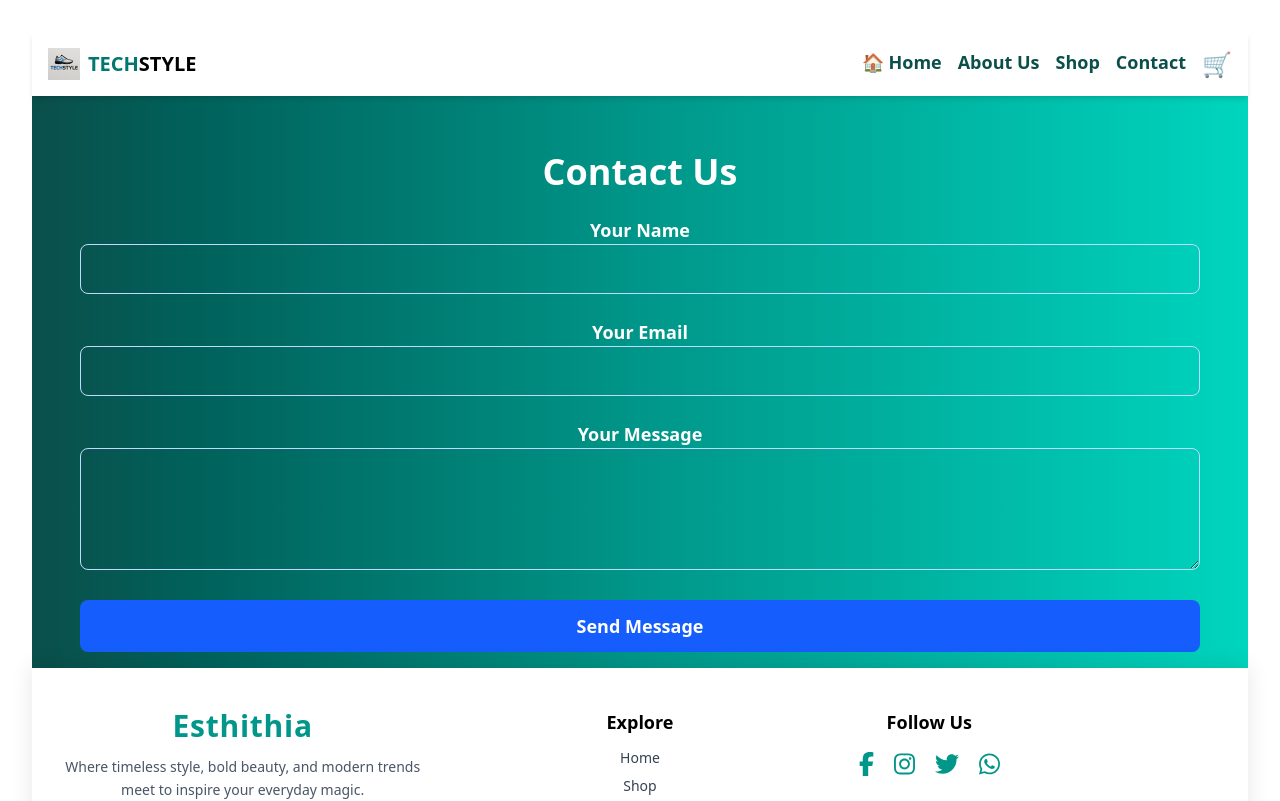
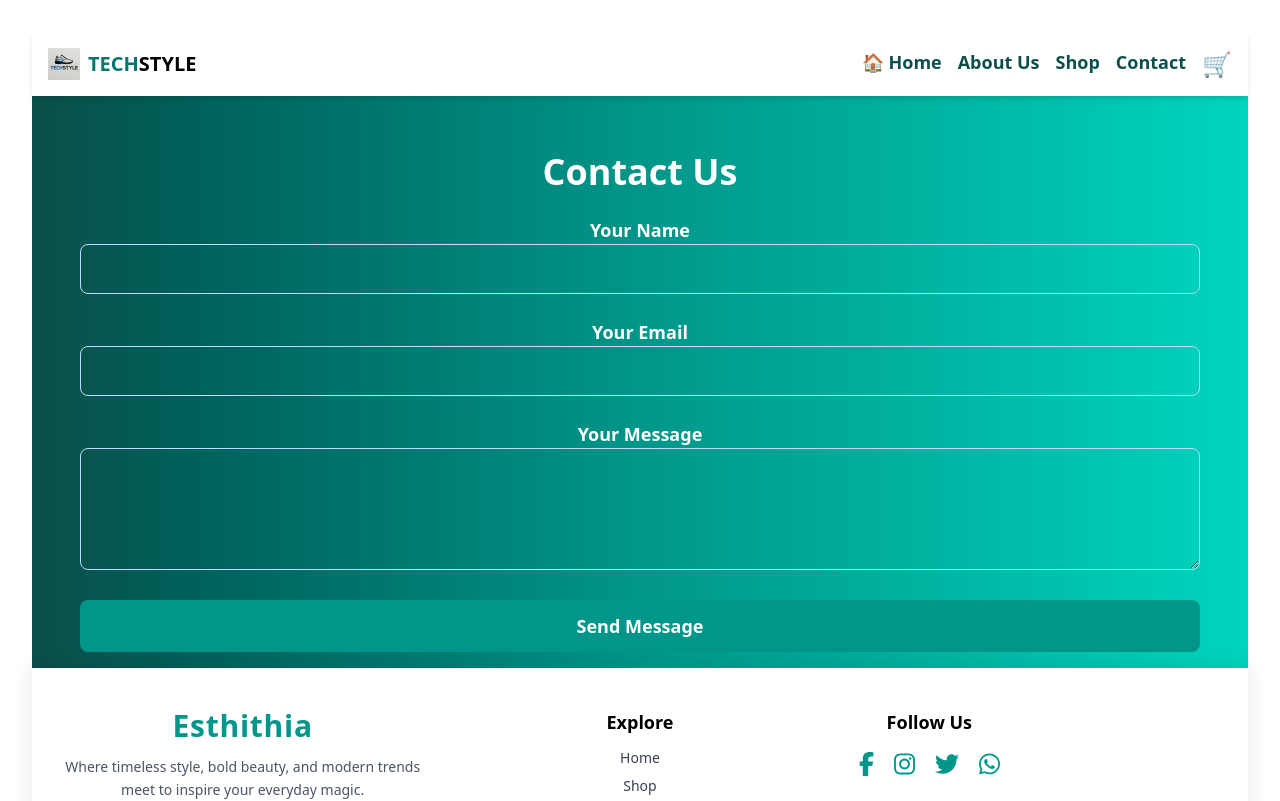
Before and after one commit to sayReine/bakery, a React (Vite) app: page /contact in a window 1280 px wide. Shown: the top 801 px of the page. Built offline with nearby package versions, Linux system fonts and the light colour scheme.

Commit message:
just added outfit

```diff
--- a/src/components/Contact.tsx
+++ b/src/components/Contact.tsx
@@ -67,7 +67,7 @@ const Contact: React.FC = () => {
         </div>
         <button
           type="submit"
-          className="w-full bg-blue-600 text-white font-bold py-3 rounded-lg text-lg hover:bg-blue-500 transition duration-300"
+          className="w-full bg-teal-600 text-white font-bold py-3 rounded-lg text-lg hover:bg-blue-500 transition duration-300"
         >
           Send Message
         </button>
```
